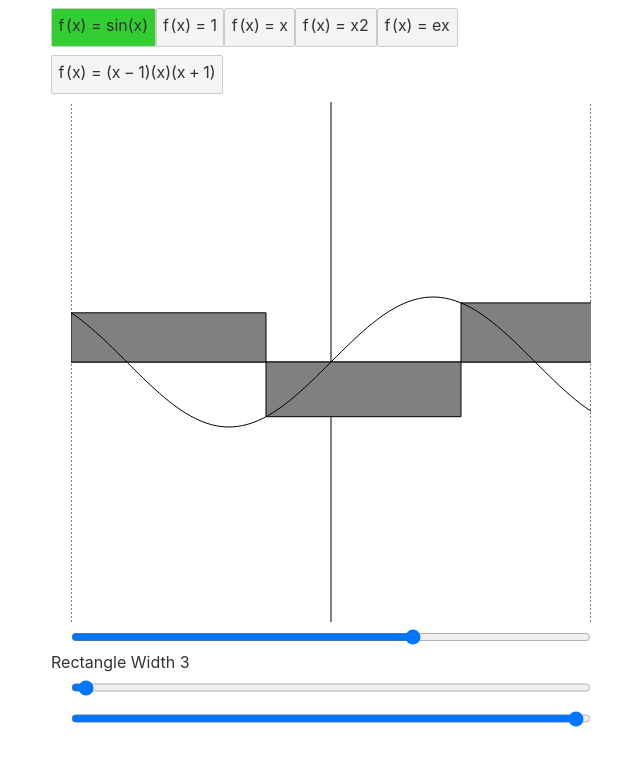
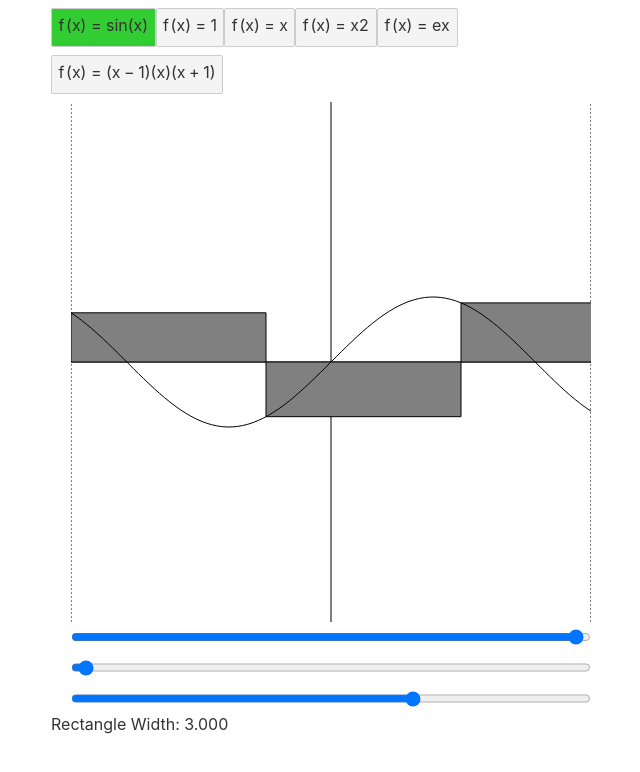
Before and after one commit to nchlsb/early-calc, a Svelte app: page / in a window 1280 px wide. Shown: the top 772 px of the page, without its empty margins (309-949 px from the left). Built offline with nearby package versions, Linux system fonts and the light colour scheme.

Commit message:
Upper and lower bounce can now switch if you drag input so that upper < lower or vice versa

```diff
--- a/src/App.svelte
+++ b/src/App.svelte
@@ -26,8 +26,14 @@ import { each, onMount } from 'svelte/internal';
 	const yMaxBound = DEFAULT_BOUND_MAGNITUDE
 	const yMinBound = -DEFAULT_BOUND_MAGNITUDE
 
-	let integralUpperBound = DEFAULT_BOUND_MAGNITUDE
-	let integralLowerBound = -DEFAULT_BOUND_MAGNITUDE
+	let integralBound1 = DEFAULT_BOUND_MAGNITUDE
+	let integralBound2 = -DEFAULT_BOUND_MAGNITUDE
+
+	let integralLowerBound: number;
+	$: integralLowerBound = Math.min(integralBound1, integralBound2);
+
+	let integralUpperBound: number;
+	$: integralUpperBound = Math.max(integralBound1, integralBound2);
 
 	let slider = Math.log((xMaxBound - xMinBound) / 2);
 
@@ -151,11 +157,11 @@ let selectedIndex = 0;
 
 		</g>
 	</svg>
+	<input class="bound-range" type="range" min={xMinBound} max={xMaxBound} step=".01" bind:value={integralBound1}>
+	<input class="bound-range" type="range" min={xMinBound} max={xMaxBound} step=".01" bind:value={integralBound2}>
+
 	<input id="rectangle-width" type="range" min="0.01" step="0.01" max={Math.log(xMaxBound - xMinBound).toFixed(2)} bind:value={slider}>
-	<label for="rectangle-width">Rectangle Width {dx}</label>
-
-	<input class="bound-range" type="range" min={xMinBound} max={xMaxBound} step=".01" bind:value={integralLowerBound}>
-	<input class="bound-range" type="range" min={xMinBound} max={xMaxBound} step=".01" bind:value={integralUpperBound}>
+	<label for="rectangle-width">Rectangle Width: {(dx).toFixed(3)}</label>
 </div>
 </div>
 <link rel="stylesheet" href="https://cdn.jsdelivr.net/npm/katex@0.12.0/dist/katex.min.css" integrity="sha384-AfEj0r4/OFrOo5t7NnNe46zW/tFgW6x/bCJG8FqQCEo3+Aro6EYUG4+cU+KJWu/X" crossorigin="anonymous">
```
